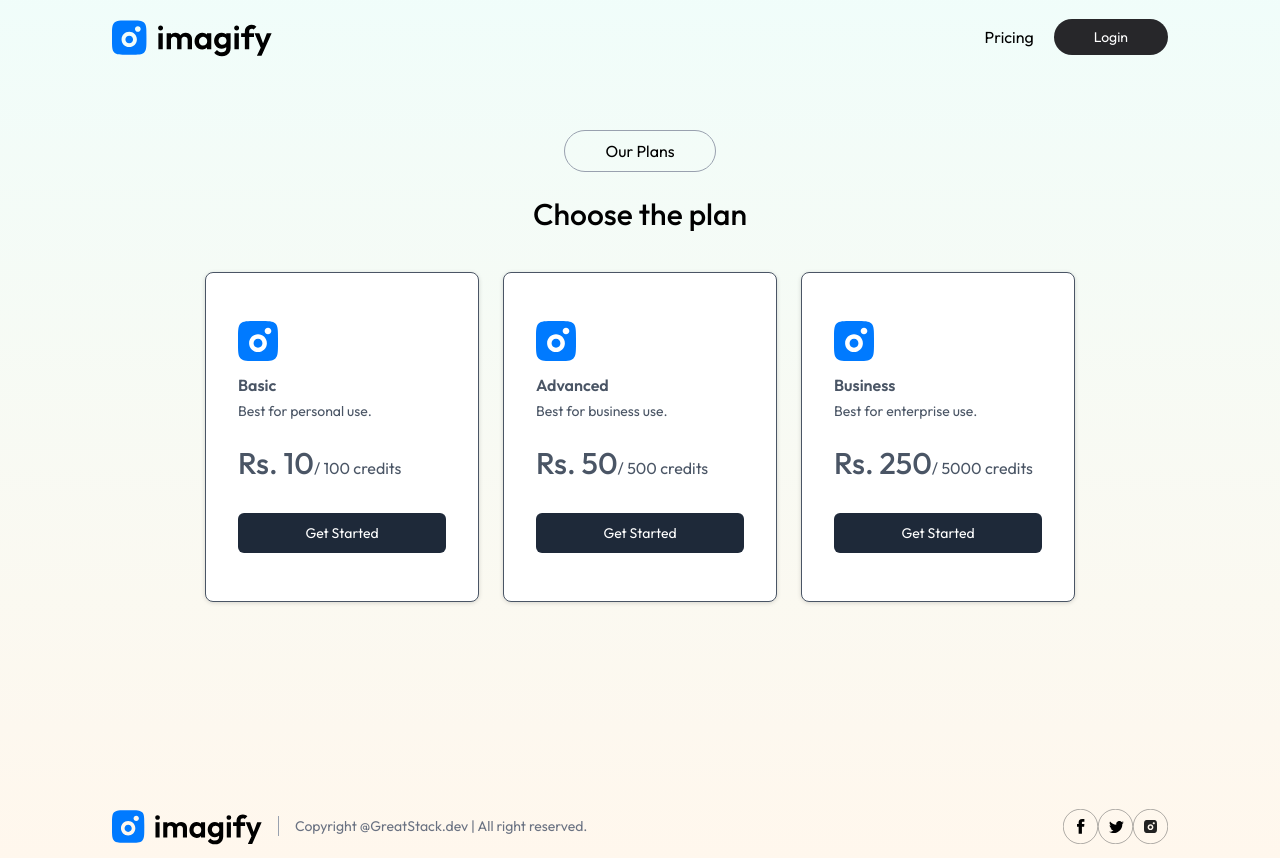
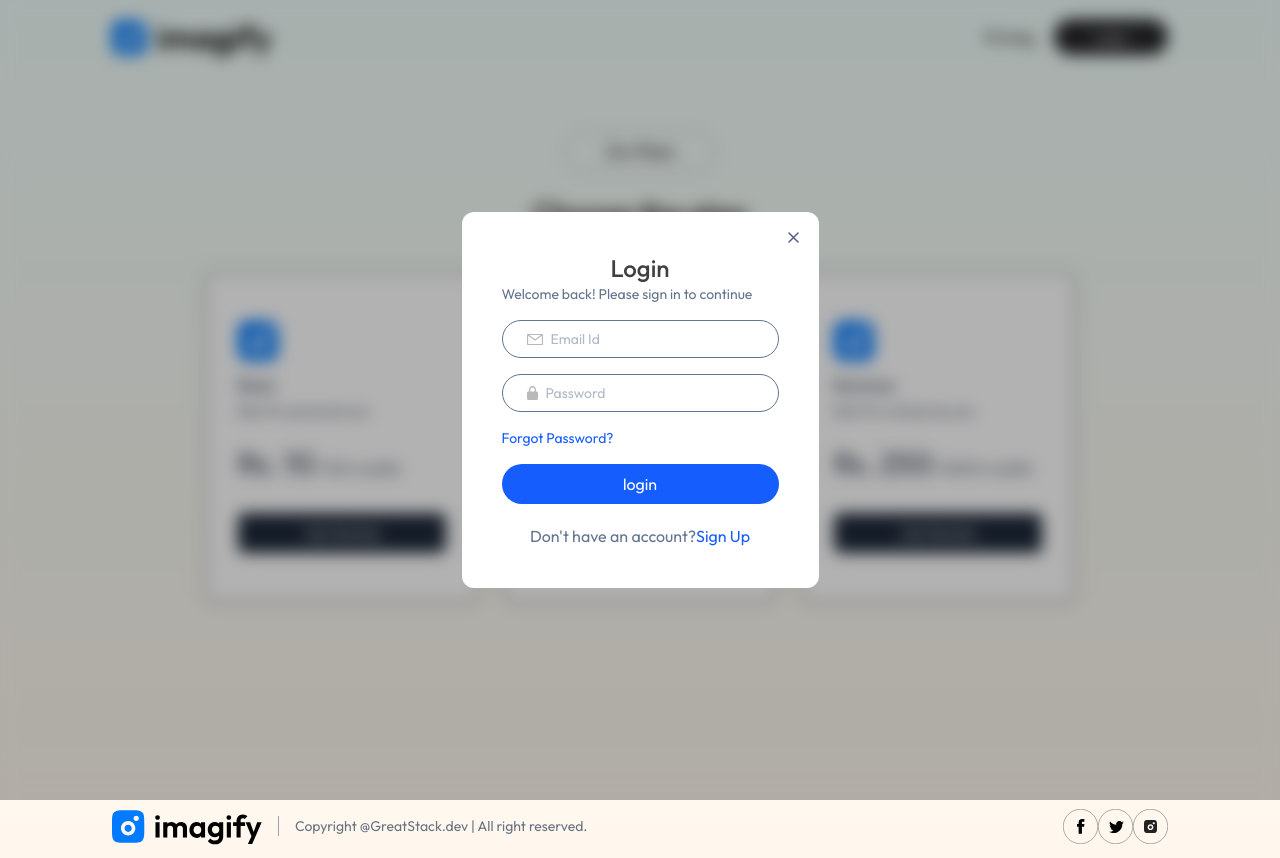
Before and after one commit to Tiwarishraddha/imagify, a React (Vite) app in the folder client/: page /buy in a window 1280 px wide. Both pictures are taken after a click on the button "Login". Built offline with nearby package versions, Linux system fonts and the light colour scheme.

Commit message:
Login Component added

```diff
--- a/client/src/App.jsx
+++ b/client/src/App.jsx
@@ -1,17 +1,22 @@
-import React from 'react'
+import React, { useContext } from 'react'
 import {Routes, Route} from 'react-router-dom'
 import Home from './pages/Home'
 import Result from './pages/Result'
 import BuyCredit from './pages/BuyCredit'
 import Navbar from './components/Navbar'
 import Footer from './components/Footer'
+import Login from './components/Login'
+import { AppContext } from './context/AppContext'
 const App = () => {
+
+  const {showLogin} = useContext(AppContext)
+
   return (
     <div className='px-4 sm:px-10 md:px-14 lg:px-28 min-h-screen
      bg-gradient-to-b from-teal-50 to-orange-50'>
 
       <Navbar/>
-
+      {showLogin && <Login/>}
       <Routes>
         <Route path='/' element={<Home/>} />
         <Route path='/result' element={<Result/>} />
--- /dev/null
+++ b/client/src/components/Login.jsx
@@ -0,0 +1,87 @@
+import React, { useContext, useEffect, useState } from 'react'
+import { assets } from '../assets/assets'
+import { AppContext } from '../context/AppContext'
+const Login = () => {
+
+    const [state, setState] = useState('Login')
+    const {setShowLogin} = useContext(AppContext)
+
+    useEffect(() => {
+       document.body.style.overflow = 'hidden';
+       return ()=>{
+        document.body.style.overflow = 'unset';
+       }
+    },[])
+
+  return (
+    <div className='absolute top-0 left-0 right-0 bottom-0
+    z-10 backdrop-blur-sm bg-black/30 flex justify-center items-center'>
+
+     <form className='relative bg-white p-10 rounded-xl text-slate-500 '>
+        <h1 className='text-center text-2xl text-neutral-700
+        font-medium'>
+            {state}
+        </h1>
+
+        <p className='text-sm'>
+            Welcome back! Please sign in to continue
+        </p>
+
+        { state !== 'Login' && <div className='border px-6 py-2 flex items-center gap-2
+        rounded-full mt-5'>
+            <img src={assets.user_icon} alt=""/>
+            <input className='outline-none text-sm'
+            type='text' placeholder='Full Name' required/>
+        </div> }
+
+        <div className='border px-6 py-2 flex items-center gap-2
+        rounded-full mt-4'>
+            <img src={assets.email_icon} alt=""/>
+            <input className='outline-none text-sm'
+            type='email' placeholder='Email Id' required/>
+        </div>
+
+        <div className='border px-6 py-2 flex items-center gap-2
+        rounded-full mt-4'>
+            <img src={assets.lock_icon} alt=""/>
+            <input className='outline-none text-sm'
+            type='password' placeholder='Password' required/>
+        </div>
+
+        <p className='text-sm text-blue-600 my-4 cursor-pointer'>
+            Forgot Password?
+        </p>
+
+        <button className='bg-blue-600 w-full text-white py-2
+        rounded-full'>
+            {state === 'Login' ? 'login' : 'Create account'}
+        </button>
+
+       { state === 'Login' ? <p className='mt-5 text-center'>
+            Don't have an account?
+            <span className='text-blue-600 cursor-pointer'
+            onClick={() => setState('Sign Up')}>
+            Sign Up
+            </span>
+        </p>
+        :
+        <p className='mt-5 text-center'>
+            Already have an account?
+            <span className='text-blue-600 cursor-pointer'
+            onClick={() => setState('Login')}>
+            Login
+            </span>
+        </p> }
+
+        <img onClick={() => setShowLogin(false)}
+        src={assets.cross_icon} alt=""
+        className='absolute top-5 right-5 cursor-pointer'/>
+
+     </form>
+
+    </div>
+
+  )
+}
+
+export default Login
--- a/client/src/components/Navbar.jsx
+++ b/client/src/components/Navbar.jsx
@@ -4,7 +4,7 @@
 import { AppContext } from '../context/AppContext'
 const Navbar = () => {
 
-    const {user} = useContext(AppContext)
+    const {user, setShowLogin} = useContext(AppContext)
 
     const navigate = useNavigate()
 
@@ -57,7 +57,8 @@
               Pricing
             </p>
 
-            <button className='bg-zinc-800 text-white px-7 py-2
+            <button onClick={() => setShowLogin(true)}
+            className='bg-zinc-800 text-white px-7 py-2
             sm:px-10 text-sm rounded-full'>
               Login
             </button>
--- a/client/src/context/AppContext.jsx
+++ b/client/src/context/AppContext.jsx
@@ -4,8 +4,9 @@
 
 const AppContextProvider = (props) => {
     const [user,setUser] = useState(null);
+    const [showLogin, setShowLogin] = useState(false);
     const value = {
-        user, setUser
+        user, setUser, showLogin, setShowLogin
     }
     return (
         <AppContext.Provider value={value}>
```
Also changed, not shown: client/src/assets/user_icon.svg (added).
